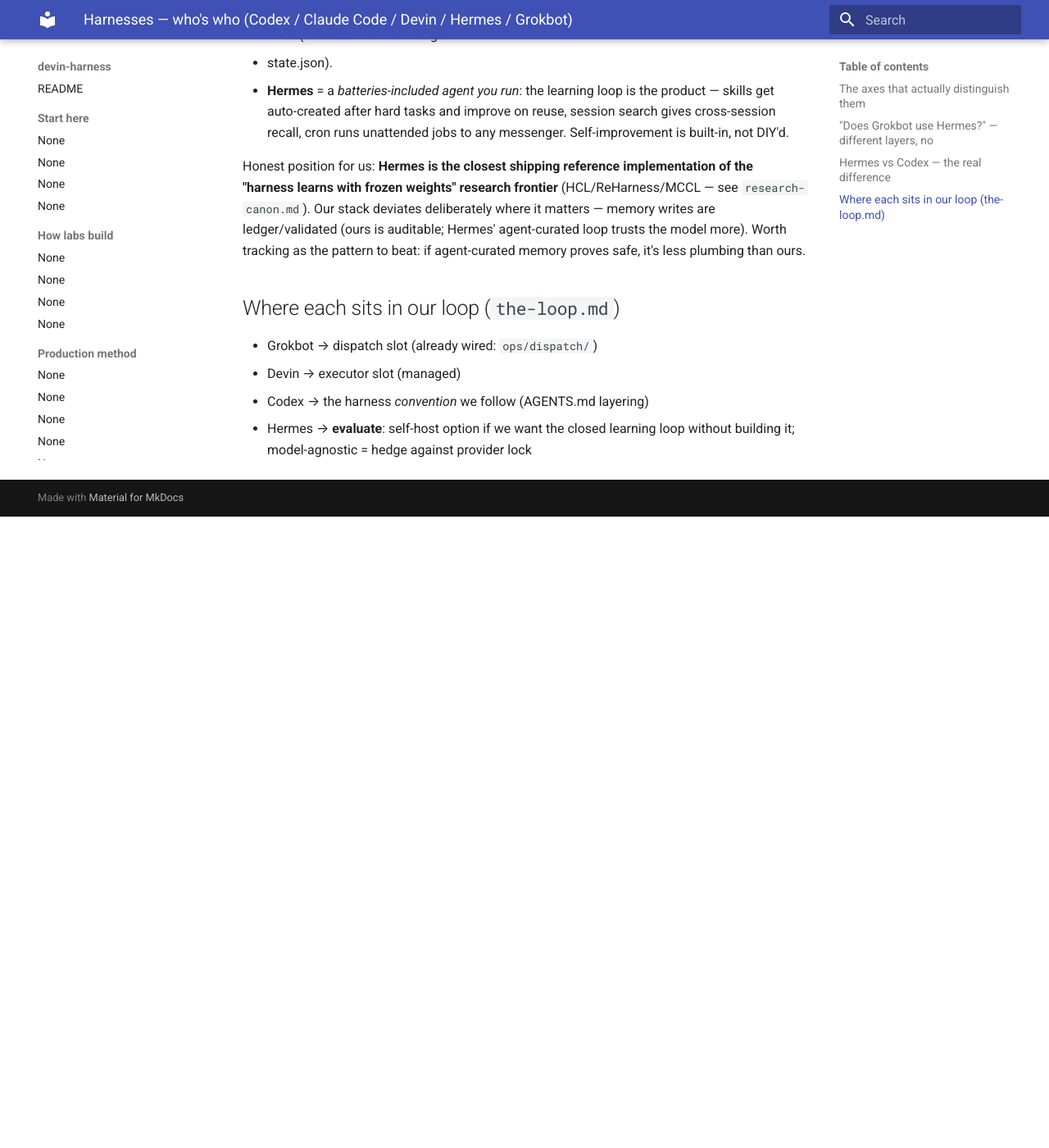
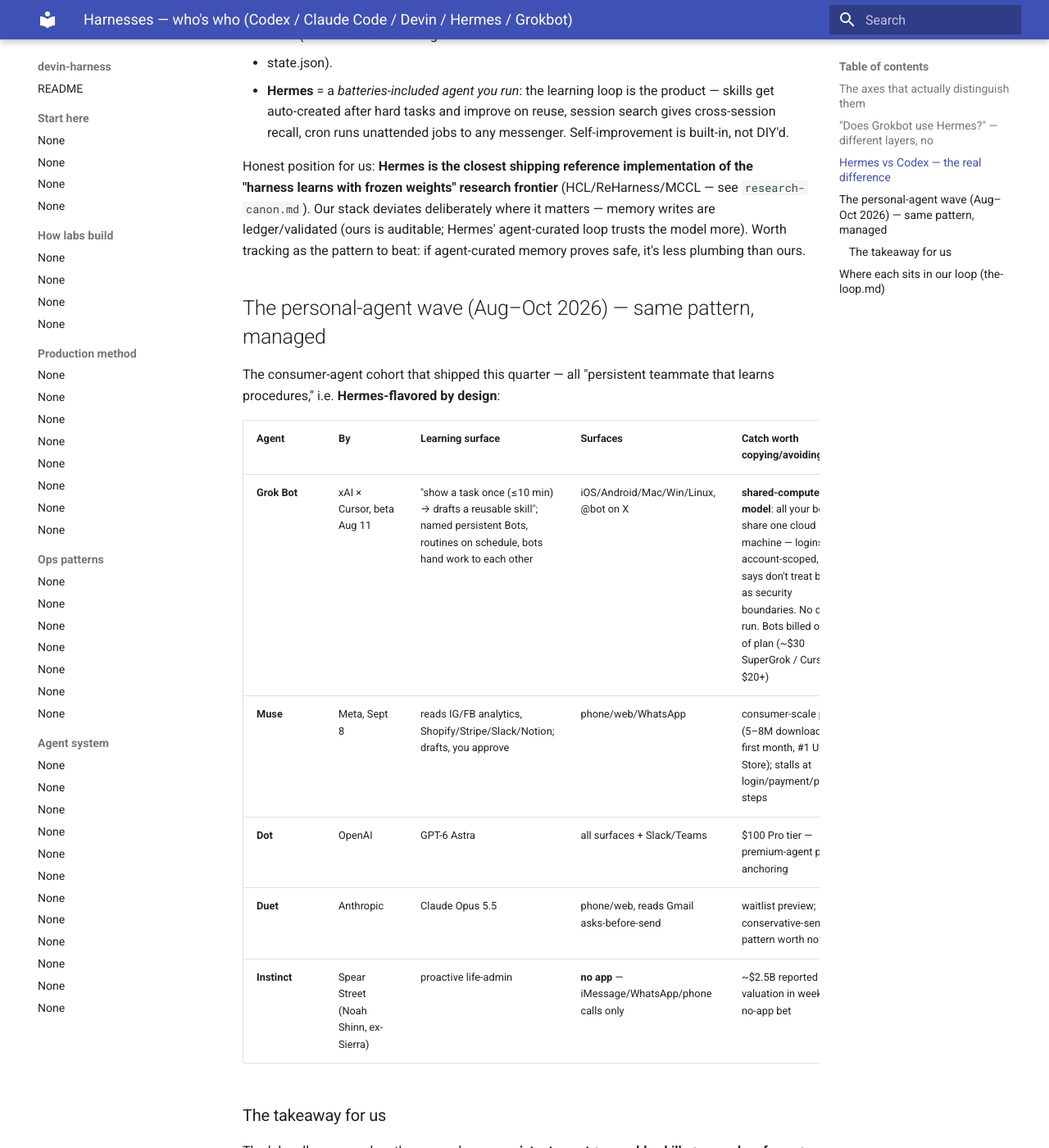
Before and after one commit to signalgap9-del/devin-harness, an MkDocs documentation site: the page built from docs/harnesses.md, in a window 1280 px wide and 1400 px high, scrolled down 1352 px. Shown: the whole window at 82% size. Built offline with MkDocs 1.6.1 and Material for MkDocs 9.7.7, drawn with Linux system fonts in a browser that asks for light colours; before the commit the page ends 1982 px from its top, so only the background shows below that; some of the changed text lies outside the part shown.

Commit message:
Personal-agent wave map: Grok Bot/Muse/Dot/Duet/Instinct — all converged on Hermes-style persistent-agent+skill loops

```diff
--- a/docs/harnesses.md
+++ b/docs/harnesses.md
@@ -43,6 +43,31 @@ ledger/validated (ours is auditable; Hermes' agent-curated loop trusts
 the model more). Worth tracking as the pattern to beat: if agent-curated
 memory proves safe, it's less plumbing than ours.
 
+## The personal-agent wave (Aug–Oct 2026) — same pattern, managed
+
+The consumer-agent cohort that shipped this quarter — all "persistent
+teammate that learns procedures," i.e. **Hermes-flavored by design**:
+
+| Agent | By | Learning surface | Surfaces | Catch worth copying/avoiding |
+|---|---|---|---|---|
+| **Grok Bot** | xAI × Cursor, beta Aug 11 | "show a task once (≤10 min) → drafts a reusable skill"; named persistent Bots, routines on schedule, bots hand work to each other | iOS/Android/Mac/Win/Linux, @bot on X | **shared-computer model**: all your bots share one cloud machine — logins are account-scoped, xAI says don't treat bots as security boundaries. No dry-run. Bots billed on top of plan (~$30 SuperGrok / Cursor $20+) |
+| **Muse** | Meta, Sept 8 | reads IG/FB analytics, Shopify/Stripe/Slack/Notion; drafts, you approve | phone/web/WhatsApp | consumer-scale proof (5–8M downloads first month, #1 US App Store); stalls at login/payment/publish steps |
+| **Dot** | OpenAI | GPT-6 Astra | all surfaces + Slack/Teams | $100 Pro tier — premium-agent price anchoring |
+| **Duet** | Anthropic | Claude Opus 5.5 | phone/web, reads Gmail asks-before-send | waitlist preview; conservative-send pattern worth noting |
+| **Instinct** | Spear Street (Noah Shinn, ex-Sierra) | proactive life-admin | **no app** — iMessage/WhatsApp/phone calls only | ~$2.5B reported valuation in weeks; the no-app bet |
+
+### The takeaway for us
+
+The labs all converged on the same shape: **persistent agent + reusable
+skills + owned surfaces + approval gates**. Grok Bot's "teach once →
+skill" is literally the Hermes learning loop productized; Duet's
+read-your-mail-ask-before-send is our own fail-loud doctrine in consumer
+form. The security lesson to copy-and-avoid: Grok Bot's shared computer
+makes handoffs cheap but flattens isolation — in our dispatch design the
+equivalent decision is whether dispatched sessions share credentials
+(they shouldn't — scoped keys per session class, like our
+`dispatch-rules.md` boundary rules).
+
 ## Where each sits in our loop (`the-loop.md`)
 
 - Grokbot → dispatch slot (already wired: `ops/dispatch/`)
```
